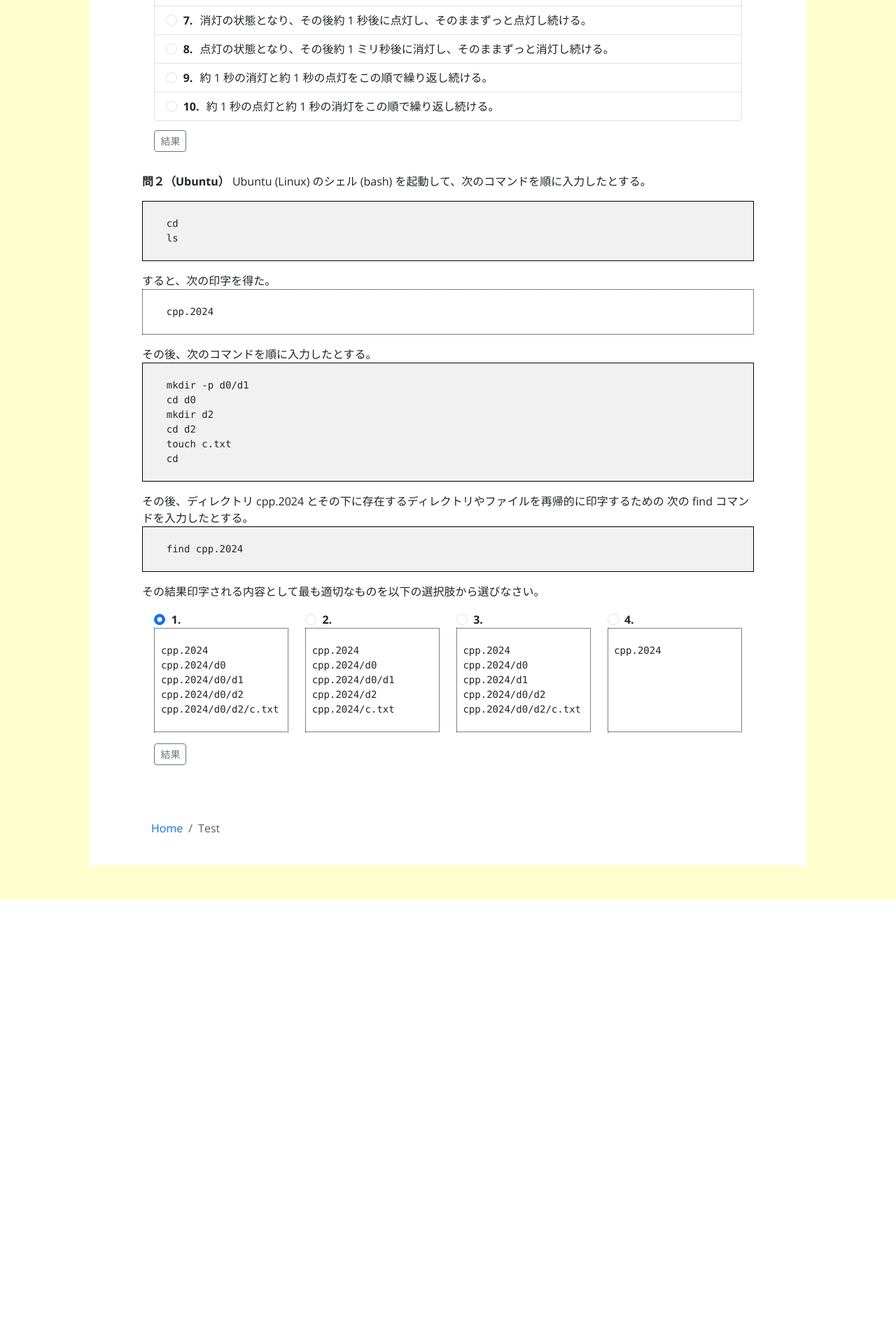
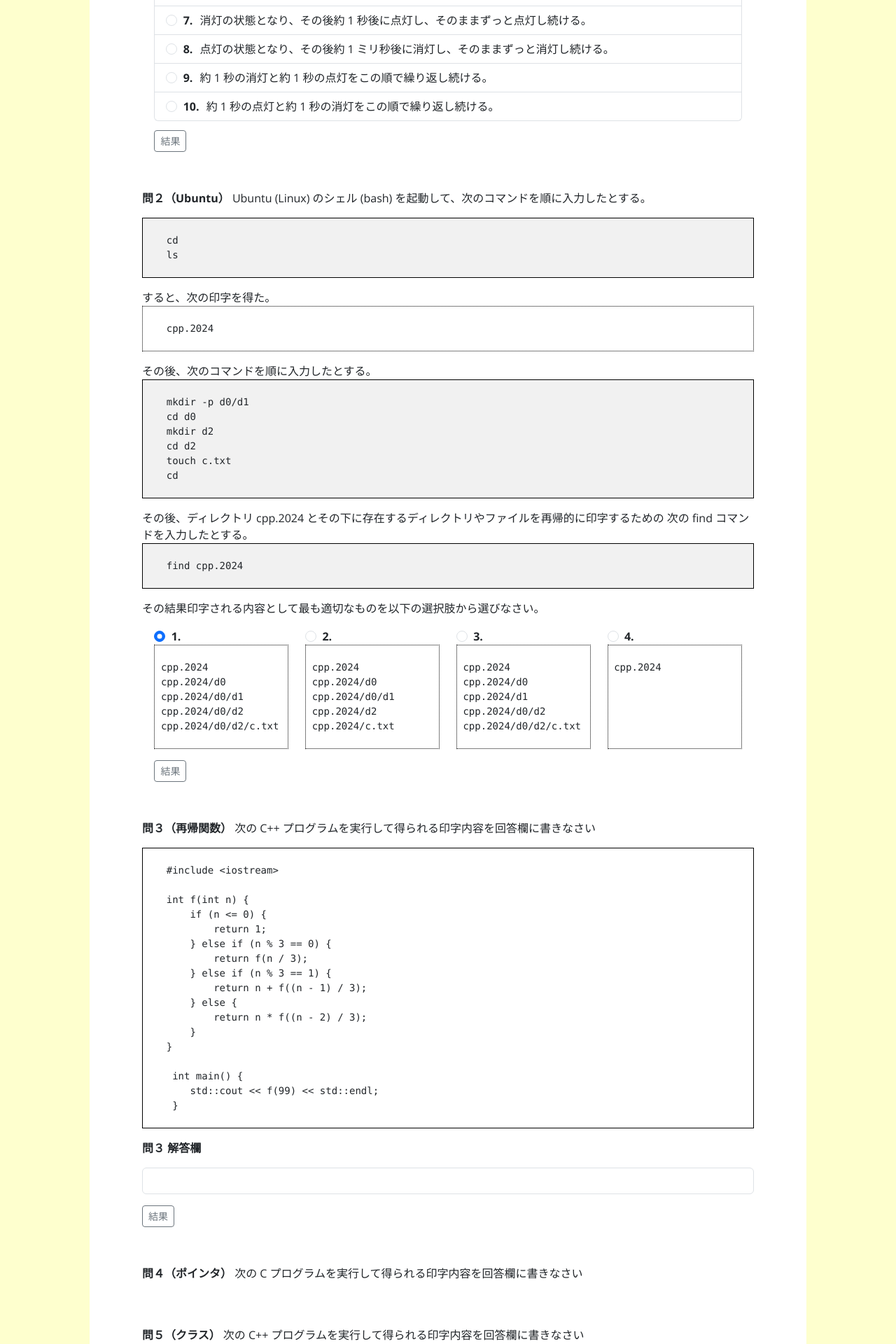
Before and after one commit to Phi110/f-management-system, a PHP site: page /test.c1.html in a window 1280 px wide. Shown: the part 1393-3313 px from the top of the page at 70% size. Before the commit the page ends 2679 px from the top, so only its background shows below. Run offline with PHP 8.4, Linux system fonts and the light colour scheme; some libraries are stand-ins or nearby versions.

Commit message:
Add files via upload

```diff
--- a/fms.css
+++ b/fms.css
@@ -123,6 +123,10 @@ table {
 }
 .dotubuntu {
     border: 1px dotted black;
+    background-color: white;
+}
+.vscode {
+    border: 1px solid black;
     background-color: white;
 }
 .picture {
--- a/fms.js
+++ b/fms.js
@@ -105,11 +105,21 @@ function checkAnswers(th, start, end) {
 
 function checkAnswers2(th) {
     let word = "quiz" + th;
-    const selected = document.querySelector(`input[name=${word}]:checked`);
-    let outcome = document.getElementById("outcome" + th);
+    let selected = document.querySelector(`input[name=${word}]:checked`);
+    let outcome = document.getElementById("outcome" + String(th));
     if (selected.value == "1") {
         outcome.innerHTML = '<i class="bi bi-circle text-success left-space"></i>';
     } else {
         outcome.innerHTML = '<i class="bi bi-x-lg text-danger left-space"></i>';
     }
 }
+
+function checkAnswers3(th, answer) {
+    let input = document.getElementById("input" + String(th));
+    let consequence = document.getElementById("consequence" + String(th));
+    if (input.value == answer) {
+        consequence.innerHTML = '<i class="bi bi-circle text-success left-space"></i>';
+    } else {
+        consequence.innerHTML = '<i class="bi bi-x-lg text-danger left-space"></i>';
+    }
+}
--- a/test.c1.html
+++ b/test.c1.html
@@ -100,13 +100,13 @@
 
     void loop() {
         int valueButtonpin = digitalRead(buttonPin);
-        if (valueBottonpin == HIGH || counter > 0) {
+        if (valueBottonpin == HIGH || counter &gt; 0) {
             stateLedPin = LOW;
             counter = counter + 1;
         }
-        if (50 < counter && counter <= 100) {
+        if (50 &lt; counter && counter &lt;= 100) {
             stateLedPin = HIGH;
-        } else if (counter > 100) {
+        } else if (counter &gt; 100) {
             counter = 1;
         }
         digitalWrite(ledPin, stateLedPin);
@@ -200,7 +200,7 @@
                 </div>
             </div>
 
-            <br>
+            <br><br>
 
             <!-- 問２ -->
             <p>
@@ -324,9 +324,66 @@
                 </div>
             </div>
 
+            <br><br>
 
+            <!-- 問３ -->
+            <p>
+                <strong>問３（再帰関数）</strong>
+                次の C++ プログラムを実行して得られる印字内容を回答欄に書きなさい
+<pre class="vscode">
+<code>
+    #include &lt;iostream&gt;
+
+    int f(int n) {
+        if (n &lt;= 0) {
+            return 1;
+        } else if (n % 3 == 0) {
+            return f(n / 3);
+        } else if (n % 3 == 1) {
+            return n + f((n - 1) / 3);
+        } else {
+            return n * f((n - 2) / 3);
+        }
+    }
+
+     int main() {
+        std::cout &lt;&lt; f(99) &lt;&lt; std::endl;
+     }
+</code>
+</pre>
+            </p>
+
+            <p>
+                <strong>問３ 解答欄</strong>
+            </p>
+            <div class="mb-3">
+                <input type="text" id="input1" class="form-control" placeholder="">
+            </div>
+            <div class="bottom-space">
+                <button class="btn btn-outline-secondary btn-sm btn-xs" onclick='checkAnswers3(1, "22")'>結果</button>
+                <span id="consequence1"></span>
+            </div>
+
+            <br><br>
+
+            <!-- 問４ -->
+            <p>
+                <strong>問４（ポインタ）</strong>
+                次の C プログラムを実行して得られる印字内容を回答欄に書きなさい
+
+            </p>
+
+            <br><br>
+
+            <!-- 問５ -->
+            <p>
+                <strong>問５（クラス）</strong>
+                次の C++ プログラムを実行して得られる印字内容を回答欄に書きなさい
+
+            </p>
 
             <br><br><br>
+
 
             <!-- パンくずリスト -->
             <nav aria-label="breadcrumb">
```
